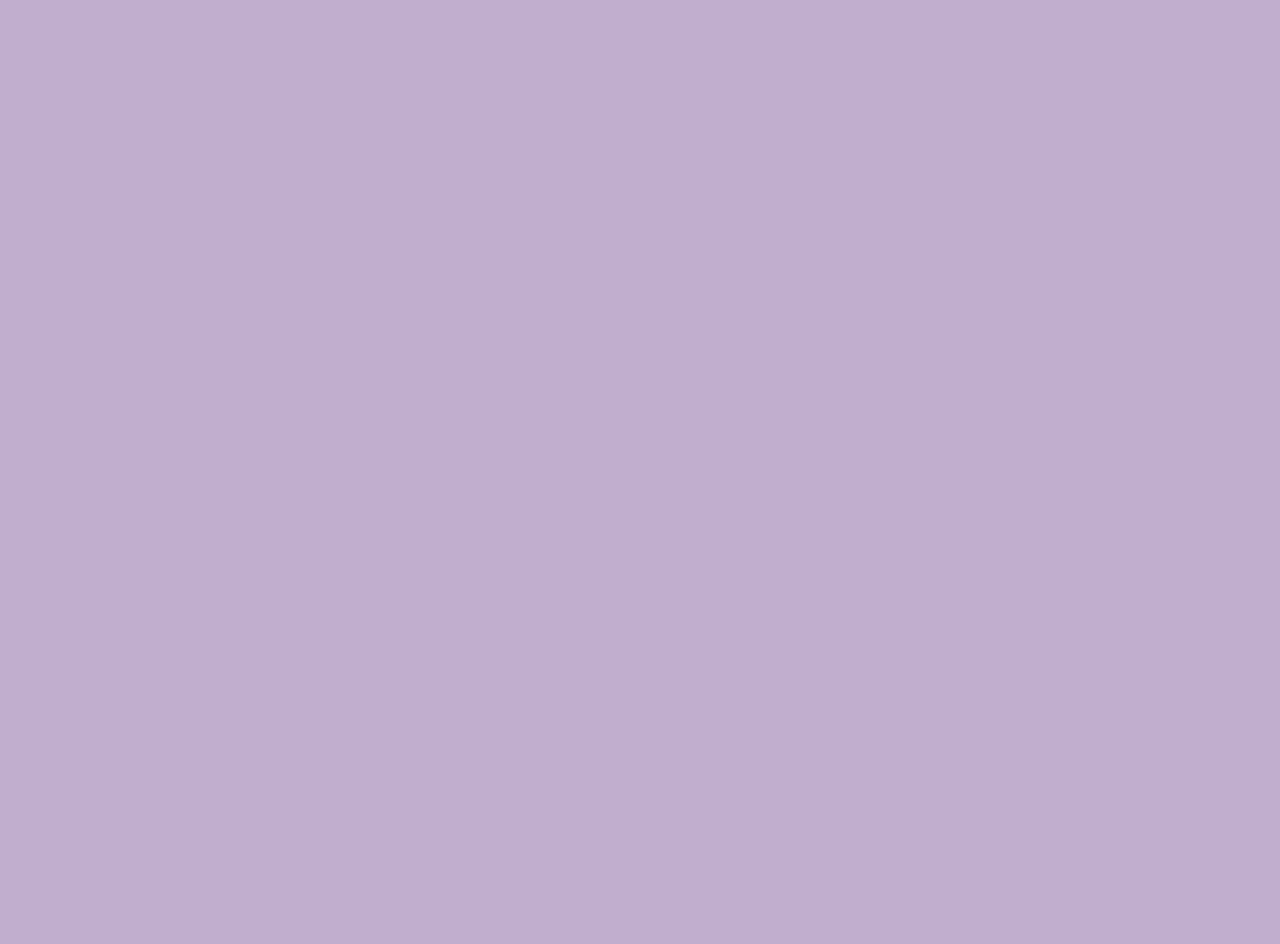
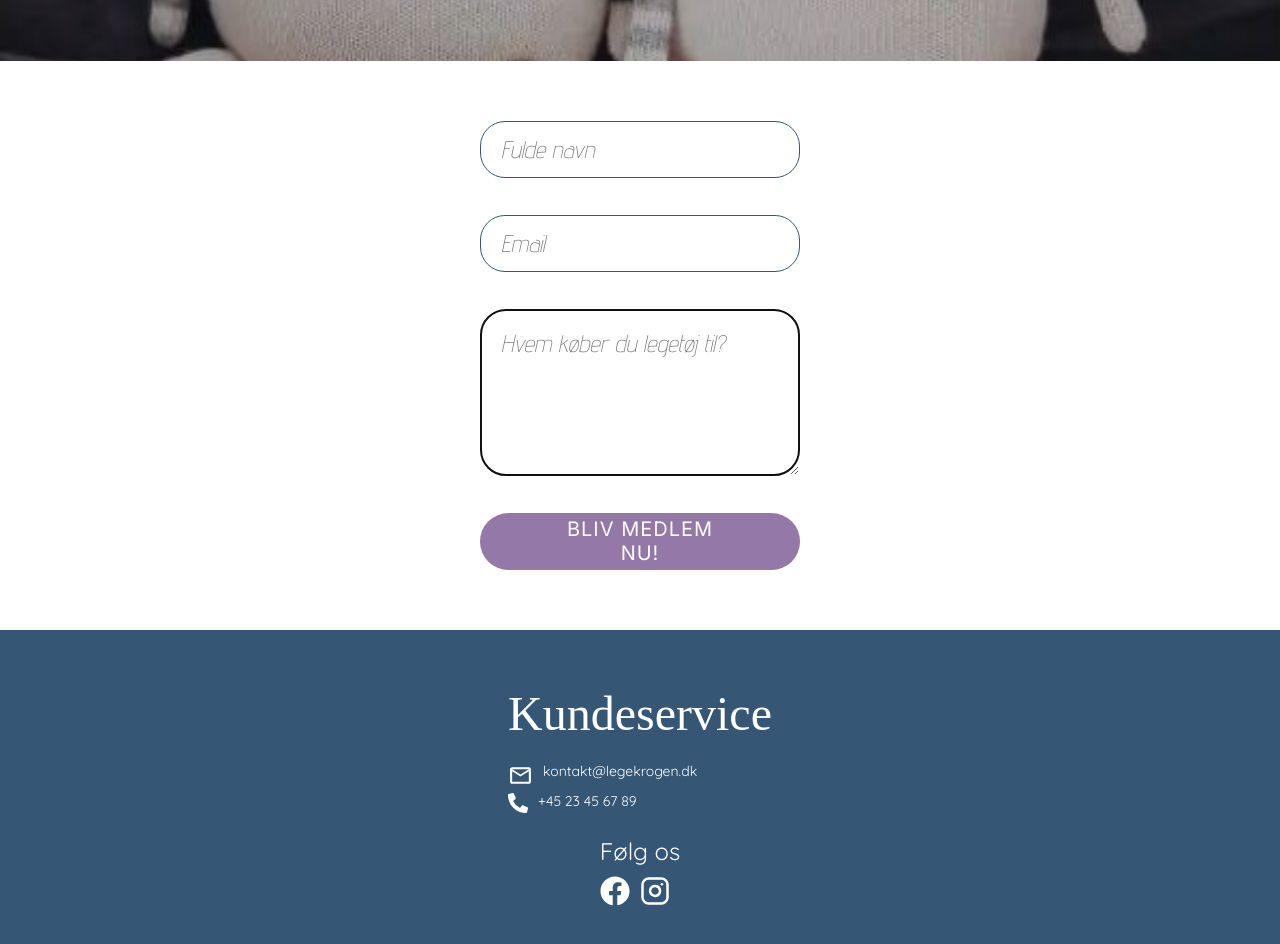
Before and after one commit to JeppeFH/legekrogen--semesteropgave-, a React (Vite) app: page /memberclub in a window 1280 px wide. Shown: the part 620-1564 px from the top of the page. Before the commit the page ends 800 px from the top, so only its background shows below. Built offline with nearby package versions, Linux system fonts and the light colour scheme; a web font is replaced by a local one.

Commit message:
added code to memberClub page

```diff
--- a/src/components/faqQuestions/faqQuestions.module.css
+++ b/src/components/faqQuestions/faqQuestions.module.css
@@ -20,12 +20,6 @@
   padding-left: 20px;
   text-align: start;
   color: #355675;
-}
-
-.arrowDown {
-  font-size: 50px;
-  color: #355675;
-  justify-self: end;
 }
 
 .question {
@@ -63,10 +57,13 @@
   z-index: 1;
 }
 
-.faqContainer .arrowDown.openArrow {
+.arrowDown {
+  font-size: 50px;
+  color: #355675;
+  justify-self: end;
+  transition: transform 300ms ease;
+}
+
+.arrowDown.openArrow {
   transform: rotate(180deg);
 }
-
-.faqContainer .arrowDown {
-  transition: transform 300ms ease;
-}
--- /dev/null
+++ b/src/components/memberSubscription/MemberSubsciption.jsx
@@ -0,0 +1,99 @@
+import { useState, useEffect, useRef } from "react";
+import styles from "./memberSubscription.module.css";
+import Modal from "../modal/Modal";
+import Loading from "../loading/Loading";
+import Button from "../button/Button";
+
+const MemberSubsciption = () => {
+  const [inputValue, setInputValue] = useState("");
+  const [isModalOpen, setIsModalOpen] = useState(false);
+  const [isLoading, setIsLoading] = useState(false);
+  const inputRef = useRef(null);
+
+  useEffect(() => {
+    inputRef.current.focus();
+  }, []);
+
+  const openModal = () => setIsModalOpen(true);
+  const closeModal = () => setIsModalOpen(false);
+
+  const handleInputChange = (e) => {
+    setInputValue(e.target.value);
+  };
+
+  const handleSubmit = async (e) => {
+    /* preventdefault sørger for at siden ikke reloader ved submit */
+    e.preventDefault();
+
+    try {
+      setIsLoading(true);
+
+      const response = await fetch("https://legekrogen.webmcdm.dk/subscribe", {
+        method: "POST",
+        headers: { "Content-Type": "application/json" },
+        body: JSON.stringify({ email: inputValue }),
+      });
+
+      const result = await response.json();
+      openModal();
+      setInputValue("");
+      setIsLoading(false);
+    } catch (error) {
+      console.error("Fejl ved tilmelding:", error.message);
+    }
+  };
+
+  return (
+    <>
+      {" "}
+      <section className={styles.formContainer}>
+        {isLoading ? (
+          <Loading />
+        ) : (
+          <form onSubmit={handleSubmit} className={styles.form}>
+            <input
+              type="name"
+              placeholder="Fulde navn"
+              value={inputValue}
+              onChange={handleInputChange}
+              required
+              ref={inputRef}
+            />
+
+            <input
+              type="email"
+              placeholder="Email"
+              value={inputValue}
+              onChange={handleInputChange}
+              required
+              ref={inputRef}
+            />
+
+            <textarea
+              placeholder="Hvem køber du legetøj til?"
+              value={inputValue}
+              onChange={handleInputChange}
+              required
+              ref={inputRef}
+            />
+
+            <Button
+              className={styles.applicationBtn}
+              buttonText="Tilmeld"
+              type="submit"
+            />
+          </form>
+        )}
+
+        {isModalOpen && (
+          <Modal onClose={closeModal}>
+            <h2>Tak for din tilmelding!</h2>
+            <p>Vi sender dig en bekræftelsesmail på {inputValue}</p>
+          </Modal>
+        )}
+      </section>
+    </>
+  );
+};
+
+export default MemberSubsciption;
--- /dev/null
+++ b/src/components/memberSubscription/memberSubscription.module.css
@@ -0,0 +1,44 @@
+.formContainer {
+  max-width: 100%;
+  background-color: white;
+}
+
+form {
+  background-color: white;
+  padding: 60px 0;
+  display: flex;
+  flex-direction: column;
+  align-items: center;
+  max-width: 320px;
+}
+
+input,
+textarea {
+  font-family: "Advent Pro", serif;
+  padding-left: 20px;
+  border: 1px solid #355675;
+  width: 100%;
+  border-radius: 25px;
+  margin-bottom: 37px;
+  font-size: 24px;
+  font-weight: 200;
+  font-style: italic;
+  line-height: 28px;
+}
+
+input {
+  height: 57px;
+}
+
+textarea {
+  min-height: 167px;
+  padding-top: 20px;
+}
+
+.applicationBtn {
+  background-color: #9478a8 !important;
+  height: 57px;
+  max-width: 100%;
+  padding: 0px 66px;
+  margin-bottom: 0;
+}
--- a/src/pages/home/Home.jsx
+++ b/src/pages/home/Home.jsx
@@ -1,5 +1,5 @@
+import PageHero from "../../components/pageHero/PageHero";
 import SectionHeader from "../../components/sectionHeader/SectionHeader";
-import PageHero from "../../components/pageHero/PageHero";
 import heroImg from "../../assets/hero-home.jpg";
 import Recommended from "../../components/recommended/Recommended";
 import CustomerReviews from "../../components/customerReviews/CustomerReviews";
--- a/src/pages/memberclub/Memberclub.jsx
+++ b/src/pages/memberclub/Memberclub.jsx
@@ -1,7 +1,24 @@
 import styles from "./memberclub.module.css";
+import PageHero from "../../components/pageHero/PageHero";
+import heroImg from "../../assets/hero-member.jpg";
+import Footer from "../../components/footer/Footer";
+import MemberSubsciption from "../../components/memberSubscription/MemberSubsciption";
 
 const Memberclub = () => {
-  return <></>;
+  return (
+    <article>
+      <PageHero
+        title="Bliv medlem af vores"
+        subtitle="KUNDEKLUB"
+        tagline="og få eksklusive nyheder før alle andre"
+        heroImg={heroImg}
+      />
+
+      <MemberSubsciption />
+
+      <Footer />
+    </article>
+  );
 };
 
 export default Memberclub;
--- a/src/styles/base/_base.css
+++ b/src/styles/base/_base.css
@@ -32,10 +32,3 @@ a {
 section {
   width: 100%;
 }
-
-.grid {
-  display: grid;
-  grid-template-columns: repeat(auto-fill, minmax(250px, 1fr));
-  padding: 1em 2em;
-  gap: 20px;
-}
```
Also changed, not shown: src/components/newsletter/Newsletter.jsx (deleted, +0 -81 lines), src/components/newsletter/newsletter.module.css (deleted, +0 -17 lines).
